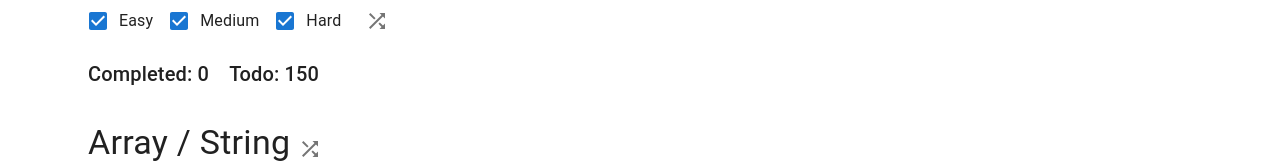
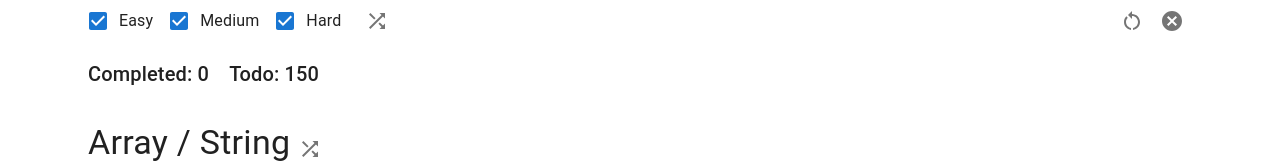
Before and after one commit to ruoliu2/leetcode-get-random, a Next.js app: page /leetcode-top-150/ in a window 1280 px wide. Shown: the top 163 px of the page. Built offline with nearby package versions, Linux system fonts and the light colour scheme.

Commit message:
feat: add select and unselect all

```diff
--- a/src/app/components/question.tsx
+++ b/src/app/components/question.tsx
@@ -13,6 +13,8 @@ import {
 } from '@mui/material';
 import topics from '../../../public/data/top150.json';
 import {Shuffle} from '@mui/icons-material';
+import RestartAltIcon from '@mui/icons-material/RestartAlt';
+import CancelIcon from '@mui/icons-material/Cancel';
 import useQuestionStore from "../stores/useQuestionStore";
 
 const difficultyColors: { [key: string]: string } = {
@@ -30,6 +32,8 @@ const Question = () => {
     setFilter,
     toggleQuestionSelection,
     setQuestionSelection,
+    resetQuestionSelection,
+    clearSelection,
   } = useQuestionStore();
 
   useEffect(() => {
@@ -87,7 +91,8 @@ const Question = () => {
 
   return (
     <Box>
-      <Box>
+      <Box display="flex" justifyContent="space-between" alignItems="center">
+        <Box display={'flex'}>
           {difficulties.map((difficulty) => (
             <FormControlLabel
               key={difficulty}
@@ -101,9 +106,19 @@ const Question = () => {
               label={difficulty}
             />
           ))}
+
           <IconButton onClick={() => getRandomQuestion(Object.values(topics).flat())}>
             <Shuffle/>
           </IconButton>
+        </Box>
+        <Box display={'flex'}>
+          <IconButton onClick={resetQuestionSelection}>
+            <RestartAltIcon/>
+          </IconButton>
+          <IconButton onClick={clearSelection}>
+            <CancelIcon/>
+          </IconButton>
+        </Box>
       </Box>
 
       <Box mt={2}>
--- a/src/app/stores/useQuestionStore.tsx
+++ b/src/app/stores/useQuestionStore.tsx
@@ -16,6 +16,7 @@ interface QuestionState {
   setQuestionSelection: (newSelection: QuestionSelection) => void;
   toggleQuestionSelection: (name: string) => void;
   resetQuestionSelection: () => void;
+  clearSelection: () => void;
 }
 
 const difficulties = ['Easy', 'Medium', 'Hard'];
@@ -50,6 +51,13 @@ const useQuestionStore = create<QuestionState>((set) => ({
     });
     return {questionSelection: newSelection};
   }),
+  clearSelection: () => set((state) => {
+    const newSelection: { [key: string]: boolean } = {};
+    Object.keys(state.questionSelection).forEach((name) => {
+      newSelection[name] = false;
+    });
+    return {questionSelection: newSelection};
+  }),
 }));
 
 export default useQuestionStore;
```
Lines whose indentation alone changed are shown as unchanged.
